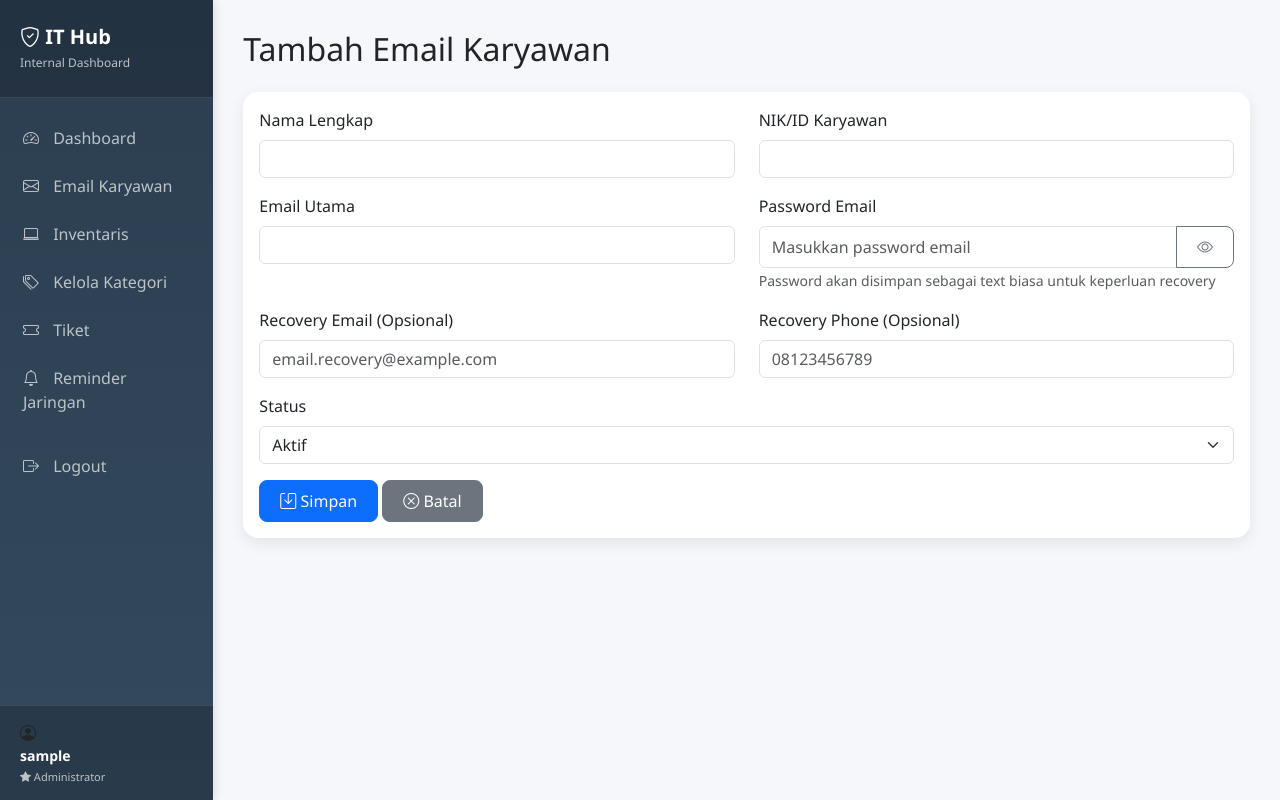
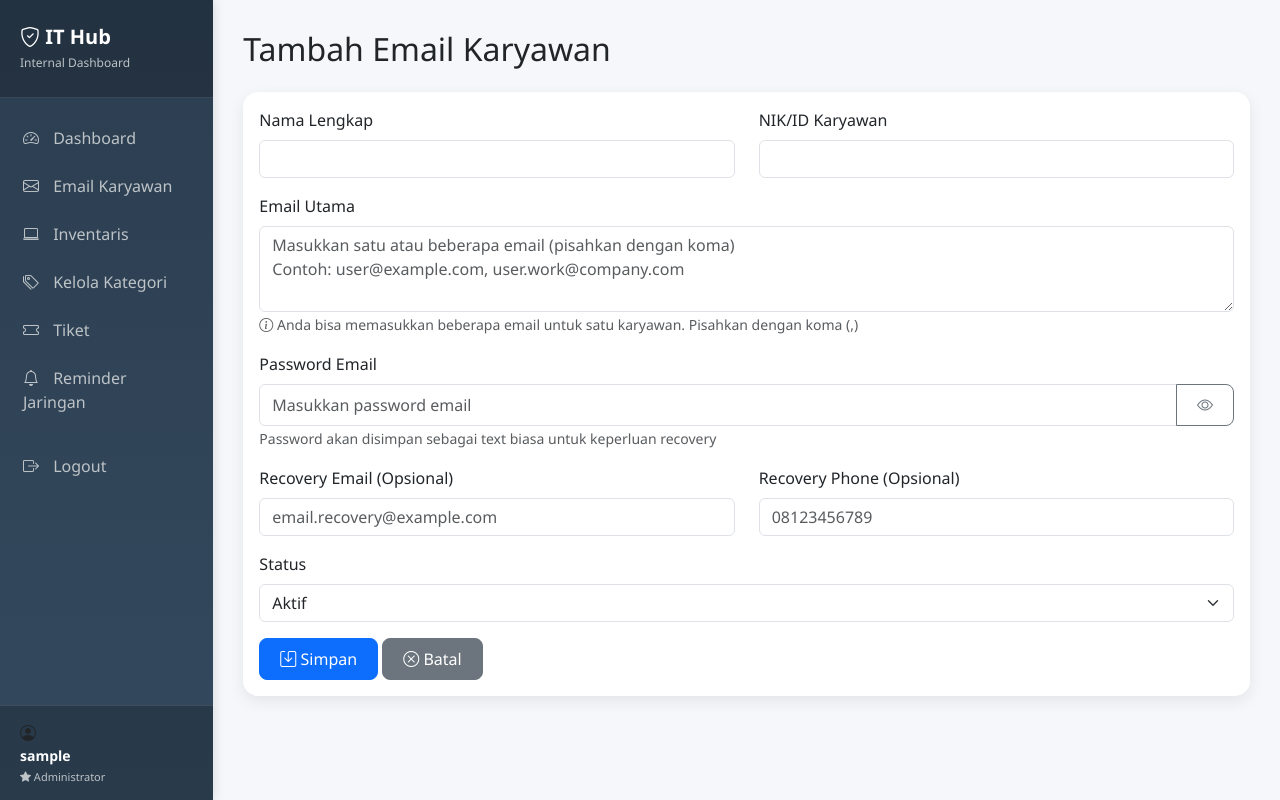
Before and after one commit to ITAMSAR/company-it-helpdesk, a Django app: page /users/emails/add/ in a window 1280 px wide. Run offline with Django 5.2, Linux system fonts and the light colour scheme; the visitor is signed in with stand-in values (Sample User, id 1).

Commit message:
data baru

```diff
--- /dev/null
+++ b/apps/users/forms.py
@@ -0,0 +1,46 @@
+from django import forms
+from django.core.validators import validate_email
+from django.core.exceptions import ValidationError
+from .models import EmployeeEmail
+
+
+class EmployeeEmailForm(forms.ModelForm):
+    class Meta:
+        model = EmployeeEmail
+        fields = ['full_name', 'employee_id', 'primary_email', 'email_password',
+                  'recovery_email', 'recovery_phone', 'is_active']
+        widgets = {
+            'primary_email': forms.Textarea(attrs={
+                'rows': 3,
+                'placeholder': 'Masukkan satu atau beberapa email (pisahkan dengan koma)\nContoh: user@example.com, user.work@company.com'
+            }),
+        }
+
+    def clean_primary_email(self):
+        """Validate multiple emails separated by comma"""
+        emails_text = self.cleaned_data.get('primary_email', '')
+
+        if not emails_text:
+            raise ValidationError('Email tidak boleh kosong')
+
+        # Split by comma and validate each email
+        email_list = [e.strip() for e in emails_text.split(',') if e.strip()]
+
+        if not email_list:
+            raise ValidationError('Minimal harus ada satu email yang valid')
+
+        # Validate each email
+        invalid_emails = []
+        for email in email_list:
+            try:
+                validate_email(email)
+            except ValidationError:
+                invalid_emails.append(email)
+
+        if invalid_emails:
+            raise ValidationError(
+                f'Email tidak valid: {", ".join(invalid_emails)}'
+            )
+
+        # Return cleaned emails (joined back with comma)
+        return ', '.join(email_list)
--- a/apps/users/models.py
+++ b/apps/users/models.py
@@ -4,7 +4,7 @@ from django.contrib.auth.models import User
 class EmployeeEmail(models.Model):
     full_name = models.CharField(max_length=200, verbose_name='Nama Lengkap')
     employee_id = models.CharField(max_length=50, unique=True, verbose_name='NIK/ID Karyawan')
-    primary_email = models.EmailField(unique=True, verbose_name='Email Utama')
+    primary_email = models.TextField(verbose_name='Email Utama')  # Changed to TextField for multiple emails
     email_password = models.CharField(max_length=255, verbose_name='Password Email')
     recovery_email = models.EmailField(blank=True, null=True, verbose_name='Email Recovery')
     recovery_phone = models.CharField(max_length=20, blank=True, null=True, verbose_name='No HP Recovery')
@@ -18,4 +18,8 @@ class EmployeeEmail(models.Model):
         ordering = ['-created_at']
 
     def __str__(self):
-        return f"{self.full_name} ({self.primary_email})"
+        return f"{self.full_name} ({self.employee_id})"
+
+    def get_email_list(self):
+        """Return list of emails"""
+        return [e.strip() for e in self.primary_email.split(',') if e.strip()]
--- a/apps/users/views.py
+++ b/apps/users/views.py
@@ -10,6 +10,7 @@ from django.views.decorators.http import require_POST
 from django.contrib.auth import authenticate
 import json
 from .models import EmployeeEmail
+from .forms import EmployeeEmailForm
 from apps.inventory.models import Equipment
 from apps.tickets.models import Ticket
 
@@ -89,9 +90,8 @@ class EmployeeEmailListView(AdminRequiredMixin, ListView):
 
 class EmployeeEmailCreateView(AdminRequiredMixin, CreateView):
     model = EmployeeEmail
+    form_class = EmployeeEmailForm
     template_name = 'users/email_form.html'
-    fields = ['full_name', 'employee_id', 'primary_email', 'email_password',
-              'recovery_email', 'recovery_phone', 'is_active']
     success_url = reverse_lazy('users:email_list')
 
     def form_valid(self, form):
@@ -100,9 +100,8 @@ class EmployeeEmailCreateView(AdminRequiredMixin, CreateView):
 
 class EmployeeEmailUpdateView(AdminRequiredMixin, UpdateView):
     model = EmployeeEmail
+    form_class = EmployeeEmailForm
     template_name = 'users/email_form.html'
-    fields = ['full_name', 'employee_id', 'primary_email', 'email_password',
-              'recovery_email', 'recovery_phone', 'is_active']
     success_url = reverse_lazy('users:email_list')
 
     def form_valid(self, form):
--- a/templates/users/email_form.html
+++ b/templates/users/email_form.html
@@ -4,6 +4,12 @@
 
 {% block content %}
 <h2 class="mb-4">{% if object %}Edit{% else %}Tambah{% endif %} Email Karyawan</h2>
+
+<div class="alert alert-info mb-4">
+    <i class="bi bi-info-circle-fill me-2"></i>
+    <strong>Tips:</strong> Anda bisa memasukkan beberapa alamat email untuk satu karyawan.
+    Pisahkan setiap email dengan koma (,). Contoh: <code>user@gmail.com, user.work@company.com</code>
+</div>
 
 {% if form.errors %}
 <div class="alert alert-danger alert-dismissible fade show" role="alert">
@@ -42,16 +48,18 @@
                     {% endif %}
                 </div>
             </div>
-            <div class="row">
-                <div class="col-md-6 mb-3">
+            <div class="mb-3">
                 <label class="form-label">Email Utama</label>
-                    <input type="email" name="primary_email" class="form-control {% if form.primary_email.errors %}is-invalid{% endif %}"
-                           value="{{ form.primary_email.value|default:'' }}" required>
+                <textarea name="primary_email" class="form-control {% if form.primary_email.errors %}is-invalid{% endif %}"
+                          rows="3" required placeholder="Masukkan satu atau beberapa email (pisahkan dengan koma)&#10;Contoh: user@example.com, user.work@company.com">{{ form.primary_email.value|default:'' }}</textarea>
+                <small class="text-muted">
+                    <i class="bi bi-info-circle"></i> Anda bisa memasukkan beberapa email untuk satu karyawan. Pisahkan dengan koma (,)
+                </small>
                 {% if form.primary_email.errors %}
                 <div class="invalid-feedback">{{ form.primary_email.errors.0 }}</div>
                 {% endif %}
             </div>
-                <div class="col-md-6 mb-3">
+            <div class="mb-3">
                 <label class="form-label">Password Email</label>
                 <div class="input-group">
                     <input type="password" id="passwordField" name="email_password" class="form-control {% if form.email_password.errors %}is-invalid{% endif %}"
@@ -64,7 +72,6 @@
                 {% if form.email_password.errors %}
                 <div class="invalid-feedback">{{ form.email_password.errors.0 }}</div>
                 {% endif %}
-                </div>
             </div>
             <div class="row">
                 <div class="col-md-6 mb-3">
```
Also changed, not shown: templates/users/email_list.html (+7 -1 lines), apps/users/migrations/0002_alter_employeeemail_primary_email.py (added), 4 other files. Lines whose indentation alone changed are shown as unchanged.
